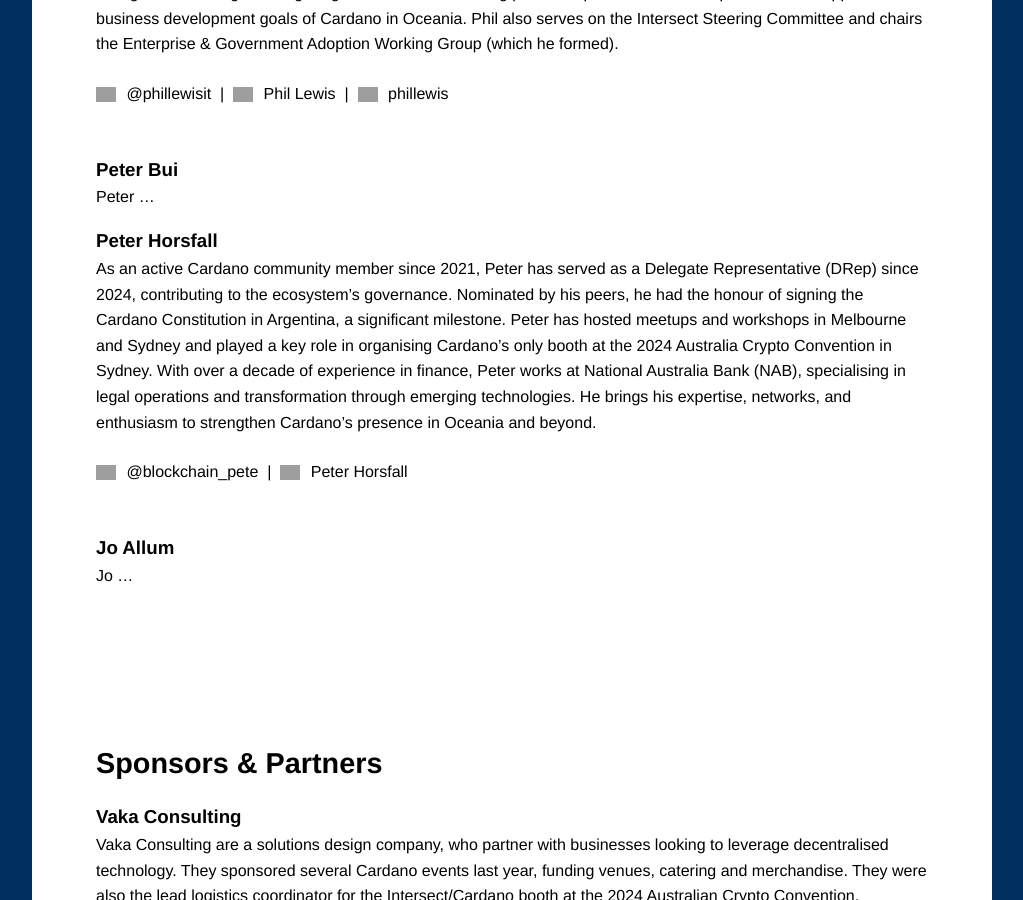
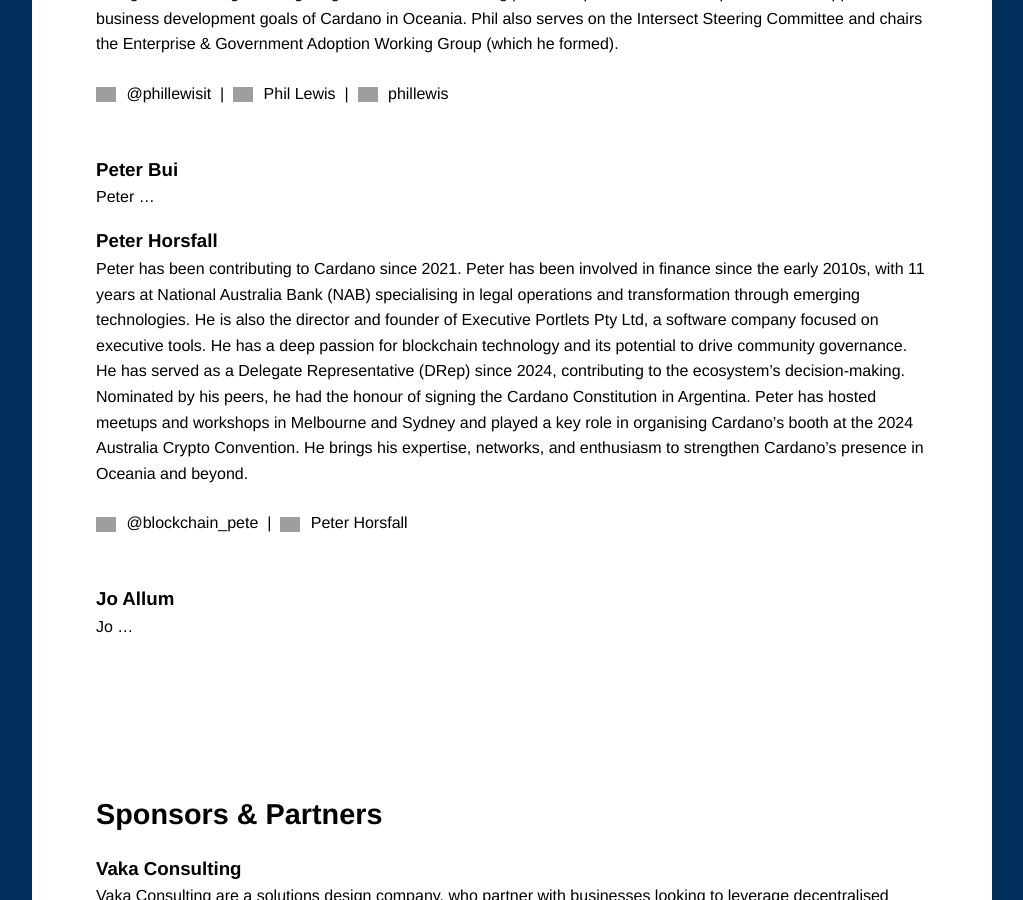
Before and after one commit to cardano-in-oceania/cardano-in-oceania.github.io, a Jekyll site: the page built from pages/who.md, in a window 1280 px wide and 900 px high, scrolled down 590 px. Shown: the whole window, without its empty margins (128-1151 px from the left). Built offline with Jekyll 4.4.1, drawn with Linux system fonts in a browser that asks for light colours; grey boxes are pictures that could not be loaded.

Commit message:
Update who.md
Updated profile details

```diff
--- a/pages/who.md
+++ b/pages/who.md
@@ -24,7 +24,7 @@
 Peter ...
 
 ### Peter Horsfall
-As an active Cardano community member since 2021, Peter has served as a Delegate Representative (DRep) since 2024, contributing to the ecosystem’s governance. Nominated by his peers, he had the honour of signing the Cardano Constitution in Argentina, a significant milestone. Peter has hosted meetups and workshops in Melbourne and Sydney and played a key role in organising Cardano’s only booth at the 2024 Australia Crypto Convention in Sydney.  With over a decade of experience in finance, Peter works at National Australia Bank (NAB), specialising in legal operations and transformation through emerging technologies. He brings his expertise, networks, and enthusiasm to strengthen Cardano’s presence in Oceania and beyond.
+Peter has been contributing to Cardano since 2021. Peter has been involved in finance since the early 2010s, with 11 years at National Australia Bank (NAB) specialising in legal operations and transformation through emerging technologies. He is also the director and founder of Executive Portlets Pty Ltd, a software company focused on executive tools. He has a deep passion for blockchain technology and its potential to drive community governance. He has served as a Delegate Representative (DRep) since 2024, contributing to the ecosystem’s decision-making. Nominated by his peers, he had the honour of signing the Cardano Constitution in Argentina. Peter has hosted meetups and workshops in Melbourne and Sydney and played a key role in organising Cardano’s booth at the 2024 Australia Crypto Convention. He brings his expertise, networks, and enthusiasm to strengthen Cardano’s presence in Oceania and beyond.
 
 {% include social-links.html
   x="blockchain_pete"
```
